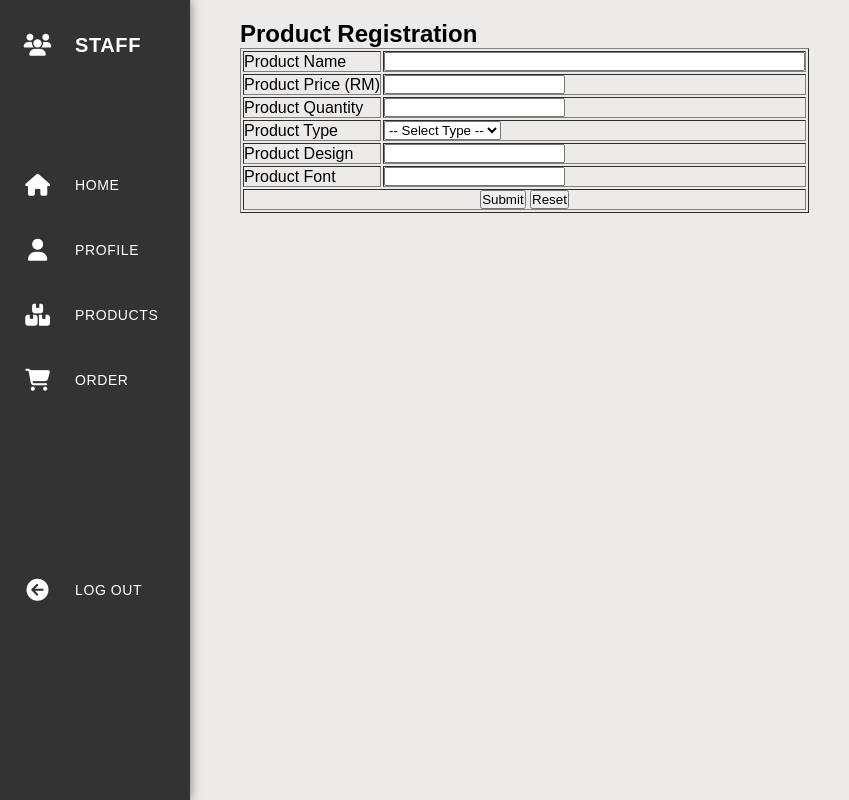
After one commit to MuizzuddinNorisham/amms-group-project, a PHP site: page /staff.html in a window 1280 px wide. The commit adds this page. Shown: the whole page, without its empty margins (0-849 px from the left). Run offline with PHP 8.4, Linux system fonts and the light colour scheme.

Commit message:
create design staff

```diff
--- a/staff/product-management-admin.php
+++ b/staff/product-management-admin.php
@@ -79,7 +79,7 @@ if (isset($_POST['btnsubmit'])) {
                     </a>
                 </li>
                 <li>
-                    <a href="#" onclick="loadContent('products.html')">
+                    <a href="staff-product.html" onclick="loadContent('staff-product.html')">
                         <span class="icon"><i class="fa-solid fa-boxes-stacked"></i></span>
                         <span class="text">Products</span>
                     </a>
--- a/staff/staff.css
+++ b/staff/staff.css
@@ -0,0 +1,98 @@
+
+
+* {
+    margin: 0;
+    padding: 0;
+    box-sizing: border-box;
+    font-family: sans-serif;
+}
+
+body {
+    background: #edeaea;
+}
+
+.sidebar {
+    position: fixed;
+    top: 0;
+    left: 0;
+    height: 100%;
+    width: 70px;
+    background: #333;
+    overflow-x: hidden;
+    padding-top: 10px;
+    transition: 0.6s ease;
+    box-shadow: 0 0 10px rgba(0, 0, 0, 0.5);
+}
+
+.sidebar:hover {
+    width: 190px;
+    transform: 0.6s ease;
+}
+
+.sidebar ul {
+    position: relative;
+    height: 97vh;
+}
+
+.sidebar ul li {
+    list-style: none;
+    margin: 5px 0;
+}
+
+.sidebar ul li:hover {
+    background: #06e6e6;
+    transition: 0.3s ease;
+}
+
+.sidebar ul li a {
+    position: relative;
+    display: flex;
+    white-space: nowrap;
+    text-decoration: none;
+    color: #fff;
+}
+
+.sidebar ul li .logo {
+    margin-bottom: 80px;
+}
+
+.sidebar ul li .logo .text {
+    font-size: 20px;
+    font-weight: 600;
+}
+
+.sidebar ul li .logout {
+    margin-top: 150px;
+}
+
+.sidebar ul li a .icon {
+    position: relative;
+    display: flex;
+    justify-content: center;
+    align-items: center;
+    min-width: 75px;
+    height: 60px;
+    font-size: 22px;
+}
+
+.sidebar ul li a .text {
+    position: relative;
+    display: flex;
+    align-items: center;
+    height: 60px;
+    font-size: 14px;
+    text-transform: uppercase;
+    letter-spacing: 0.6px;
+    font-weight: 500;
+}
+
+#product {
+  margin-left: 70px;
+  padding: 20px;
+  transition: margin-left 0.6s ease;
+}
+
+/* When sidebar expands, shift content */
+.sidebar:hover ~ #product {
+  margin-left: 220px;
+}
--- /dev/null
+++ b/staff/staff.html
@@ -0,0 +1,124 @@
+<!DOCTYPE html>
+<html lang="en">
+    <head>
+        <meta charset="UTF-8">
+        <meta name="viewport" content="width=device-width, initial-scale=1.0">
+
+        <link rel="stylesheet" href="staff.css">
+        <link rel="stylesheet" href="https://cdnjs.cloudflare.com/ajax/libs/font-awesome/6.4.0/css/all.min.css"
+        integrity="sha512-..." crossorigin="anonymous" referrerpolicy="no-referrer" />
+
+        <title>Staff</title>
+    </head>
+    <body>
+        <!--sidebar section start-->
+
+        <div class="sidebar" >
+            <ul>
+                <li>
+                    <a href="#" class="logo">
+                        <span class="icon"><i class="fa-solid fa-users"></i></i></span>
+                        <span class="text">Staff</span>
+                    </a>
+                </li>
+                <li>
+                    <a href="#">
+                        <span class="icon"><i class="fas fa-home"></i></span>
+                        <span class="text">Home</span>
+                    </a>
+                </li>
+                <li>
+                    <a href="#" onclick="loadContent('profile.html')">
+                        <span class="icon"><i class="fas fa-user"></i></span>
+                        <span class="text">Profile</span>
+                    </a>
+                </li>
+                <li>
+                    <a href="#" onclick="loadContent('staff.html')">
+                        <span class="icon"><i class="fa-solid fa-boxes-stacked"></i></span>
+                        <span class="text">Products</span>
+                    </a>
+                </li>
+                 <li>
+                   <a href="#" onclick="loadContent('order.html')">
+                        <span class="icon"><i class="fa-solid fa-cart-shopping"></i></span>
+                        <span class="text">Order</span>
+                    </a>
+                </li>
+                <li>
+                    <a href="#" class="logout">
+                        <span class="icon"><i class="fa-solid fa-circle-arrow-left"></i></i></span>
+                        <span class="text">Log out</span>
+                    </a>
+                </li>
+            </ul>
+        </div>
+
+        <!--sidebar section ends-->
+
+
+    <script>
+        function loadContent(page) {
+            fetch(page)
+                .then(response => response.text())
+                .then(html => {
+                    document.getElementById('product').innerHTML = html;
+                })
+                .catch(err => {
+                    document.getElementById('product').innerHTML = '<p>Error loading content.</p>';
+                });
+        }
+    </script>
+
+    </body>
+</html>
+
+<!--update products section starts-->
+
+<div class="product" id="product">
+    <form method="POST" action="">
+        <h2 class="header">Product Registration</h2>
+        <table border="1" align="center">
+            <tr>
+                <td>Product Name</td>
+                <td><input type="text" name="product_name" size="50" required /></td>
+            </tr>
+            <tr>
+                <td>Product Price (RM)</td>
+                <td><input type="number" name="product_price" step="0.01" min="0.01" required /></td>
+            </tr>
+            <tr>
+                <td>Product Quantity</td>
+                <td><input type="number" name="product_quantity" min="1" required /></td>
+            </tr>
+            <tr>
+                <td>Product Type</td>
+                <td>
+                    <select name="product_type" required>
+                            <option value="">-- Select Type --</option>
+                            <option value="T-shirt">Acrylic tag</option>
+                            <option value="Mug">Label</option>
+                            <option value="Sticker">Pouch bag</option>
+                            <option value="Other">Card</option>
+                    </select>
+                </td>
+            </tr>
+            <tr>
+                <td>Product Design</td>
+                <td><input type="text" name="product_design" required /></td>
+            </tr>
+            <tr>
+                <td>Product Font</td>
+                <td><input type="text" name="product_font" required /></td>
+            </tr>
+            <tr>
+                <td colspan="2" align="center">
+                    <input type="submit" name="btnsubmit" value="Submit" />
+                    <input type="reset" value="Reset" />
+                </td>
+            </tr>
+        </table>
+    </form>
+</div>
+
+<!--update products section ends-->
--- a/staff/staff.php
+++ b/staff/staff.php
@@ -57,7 +57,7 @@ if (isset($_POST['btnsubmit'])) {
                 <li>
                     <a href="#" class="logo">
                         <span class="icon"><i class="fa-solid fa-users"></i></i></span>
-                        <span class="text">Hello, Staff</span>
+                        <span class="text">Staff</span>
                     </a>
                 </li>
                 <li>
@@ -99,7 +99,7 @@ if (isset($_POST['btnsubmit'])) {
 
         <div class="main-content" id="main-content">
             <form method="POST" action="">
-                <h2 align="center">Product Registration</h2>
+                <h2 class="header">Product Registration</h2>
                 <table border="1" align="center">
                     <tr>
                         <td>Product Name</td>
```
